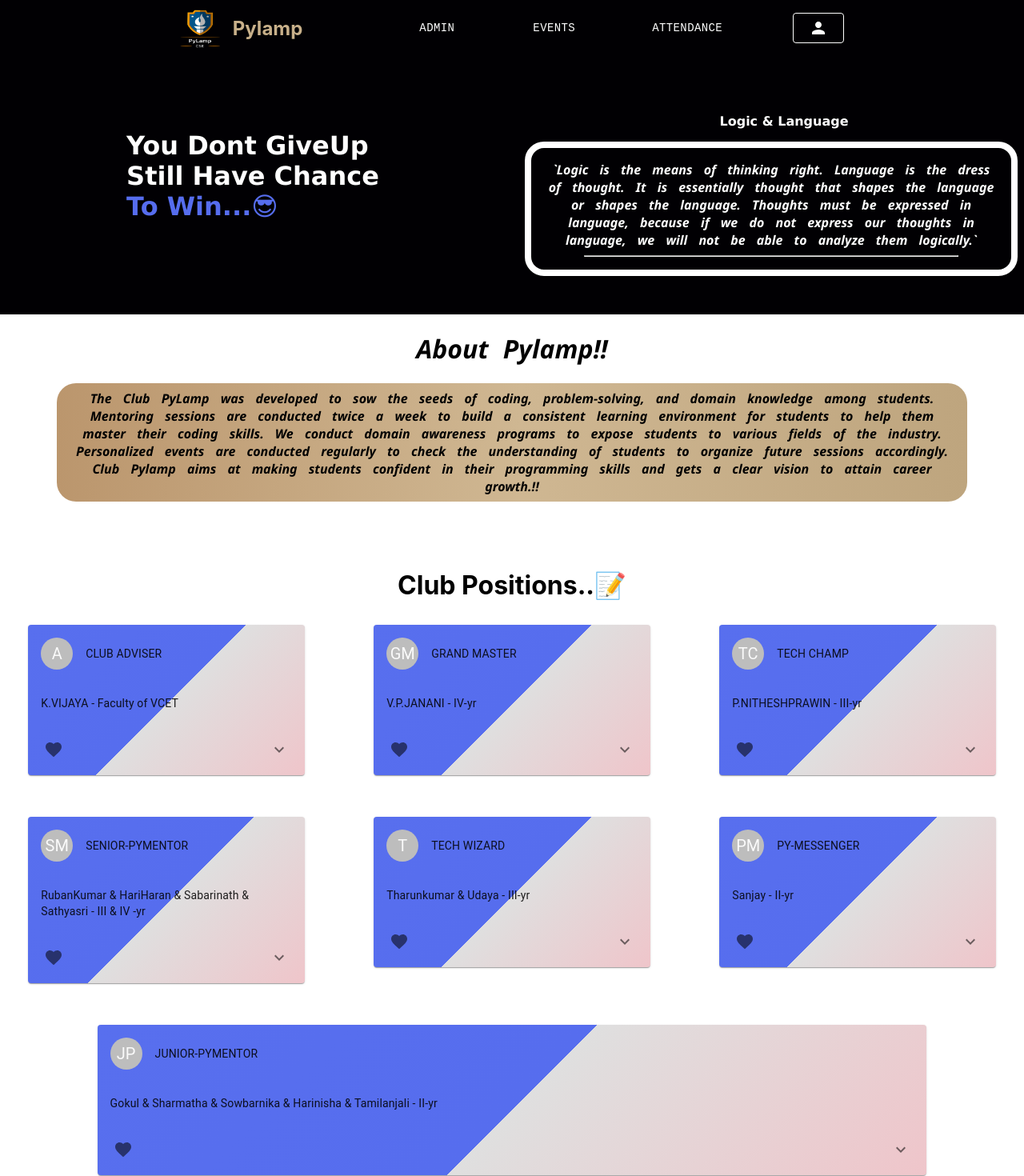
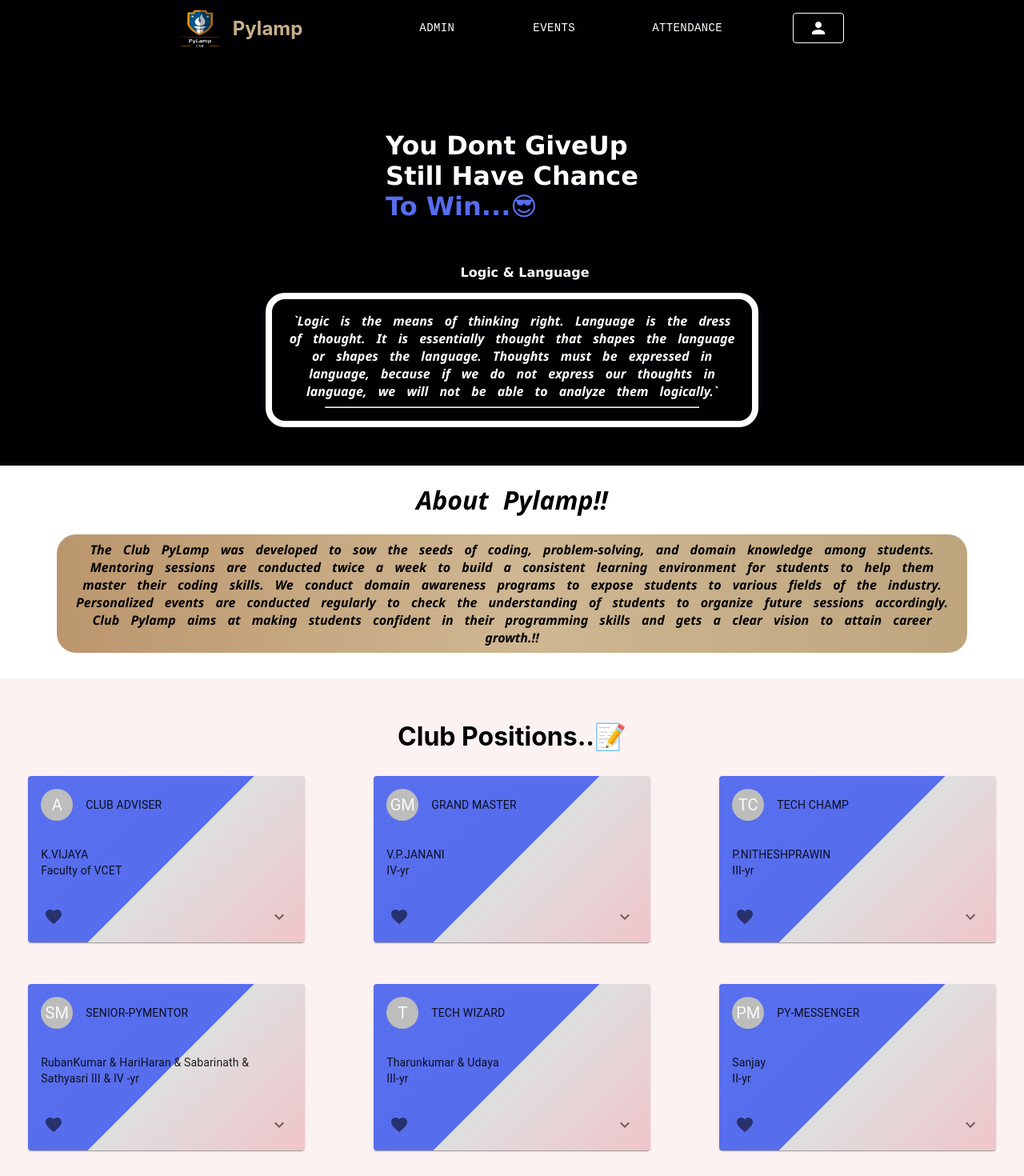
Before and after one commit to Tharunkumar001/pylampDomainRealm, a Next.js app: page / in a window 1280 px wide. Shown: the top 1470 px of the page at 80% size. Built offline with nearby package versions, Linux system fonts and the light colour scheme.

Commit message:
ui update

```diff
--- a/pages/Events.js
+++ b/pages/Events.js
@@ -96,6 +96,9 @@ const EventPage = () => {
         <div style={{backgroundColor:"#010003"}}>
           <Navbar />
         </div>
+        <div>
+          <h2 style={{color:"grey", opacity:"0.8", textAlign:"center"}}>Pylamp Events</h2>
+        </div>
       <div className={styles.dataGrid}>
         <DataGrid
           components={{
--- a/pages/Profile/ProfilePage.js
+++ b/pages/Profile/ProfilePage.js
@@ -80,7 +80,7 @@ export default function ProfilePage() {
                 console.log(error)
             }
         })();
-    },[])
+    },[circulatBar])
 return (
     <div>
         <Head>
@@ -151,7 +151,7 @@ return (
                                     <Tooltip />
                                     <Legend />
                                     <Bar dataKey="Active" fill="#3581EB" />
-                                    <Bar dataKey="Event" fill="#20D77C" />
+                                    <Bar dataKey="Event" fill="#6c757a" />
                                 </BarChart>
                         </Grid><br /><br />
 
--- a/pages/autoMate/HomeCard.js
+++ b/pages/autoMate/HomeCard.js
@@ -49,8 +49,10 @@ export default function HomeCard(props) {
 
                     <CardContent>
                         <Typography variant="body2" color="text.secondary">
-                            {props.candidate} - {props.role}
+                            {props.candidate}<br />
+                            {props.role}
                         </Typography>
+
                     </CardContent>
                     <CardActions disableSpacing>
                         <IconButton aria-label="add to favorites">
--- a/pages/index.js
+++ b/pages/index.js
@@ -191,8 +191,7 @@ return (
                             position="SENIOR-PYMENTOR"
                             positonDetails={SeniorMentor}
                             avatar="SM"
-                            candidate="RubanKumar & HariHaran & Sabarinath & Sathyasri"
-                            role= "III & IV -yr"
+                            candidate="RubanKumar & HariHaran & Sabarinath & Sathyasri III & IV -yr"
                         /><br />
                 </Grid>
                 <Grid xs={12} md={4} sm={4}>
--- a/styles/Home.module.css
+++ b/styles/Home.module.css
@@ -57,7 +57,9 @@
   width: 100%;
   height: 100hv;
   display: flex;
-  flex-direction: row;
+  flex-direction: column;
+  justify-content: center;
+  align-items: center;
 }
 
 .quote{
@@ -129,6 +131,7 @@
   height: max-content;
   padding-top: 2rem;
   margin-top: 2rem;
+  background-color: rgb(253, 242, 242);
   /* background-image: url("../public//patternBack.jpg");
   /* background-color: black;
   background-size: cover;
@@ -592,7 +595,6 @@
   justify-content: center;
   align-items: center;
   flex-direction: column;
-  padding-top: 5rem;
 }
 
 .profileImg{
@@ -646,8 +648,8 @@
     display: flex;
     align-items: center;
     justify-content: center;
-    margin: 10px;
-    padding: 15px 45px;
+    margin: 5px;
+    padding: 15px 25px;
     text-align: center;
     text-transform: uppercase;
     transition: 0.5s;
@@ -728,7 +730,7 @@
 .dataGrid{
   height: 600;
   width: 80%;
-  padding-top:8rem;
+  padding-top:2rem;
   display: flex;
   margin-right: auto;
   margin-left: auto;
@@ -800,3 +802,13 @@
   flex-direction: row;
   gap: 0.5rem;
 }
+
+.Loading{
+  display: flex;
+  justify-content: center;
+  align-items: center;
+  top: 50%;
+  left: 50%;
+  margin: 0;
+  position: absolute;
+}
```
Also changed, not shown: pages/FormPage.js (+2 -5 lines), pages/Profile.js (+6 -10 lines), pages/Profile/Loading.js (added, +11 -0 lines).
